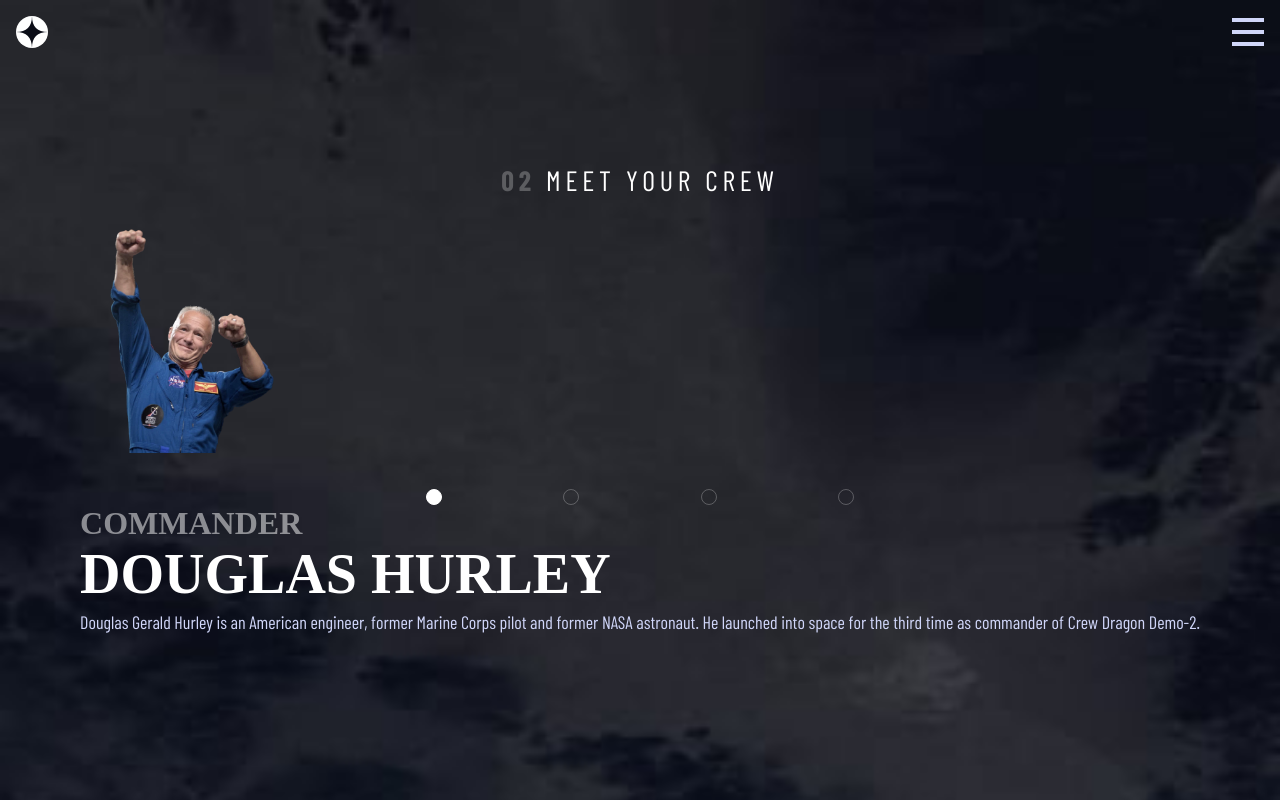
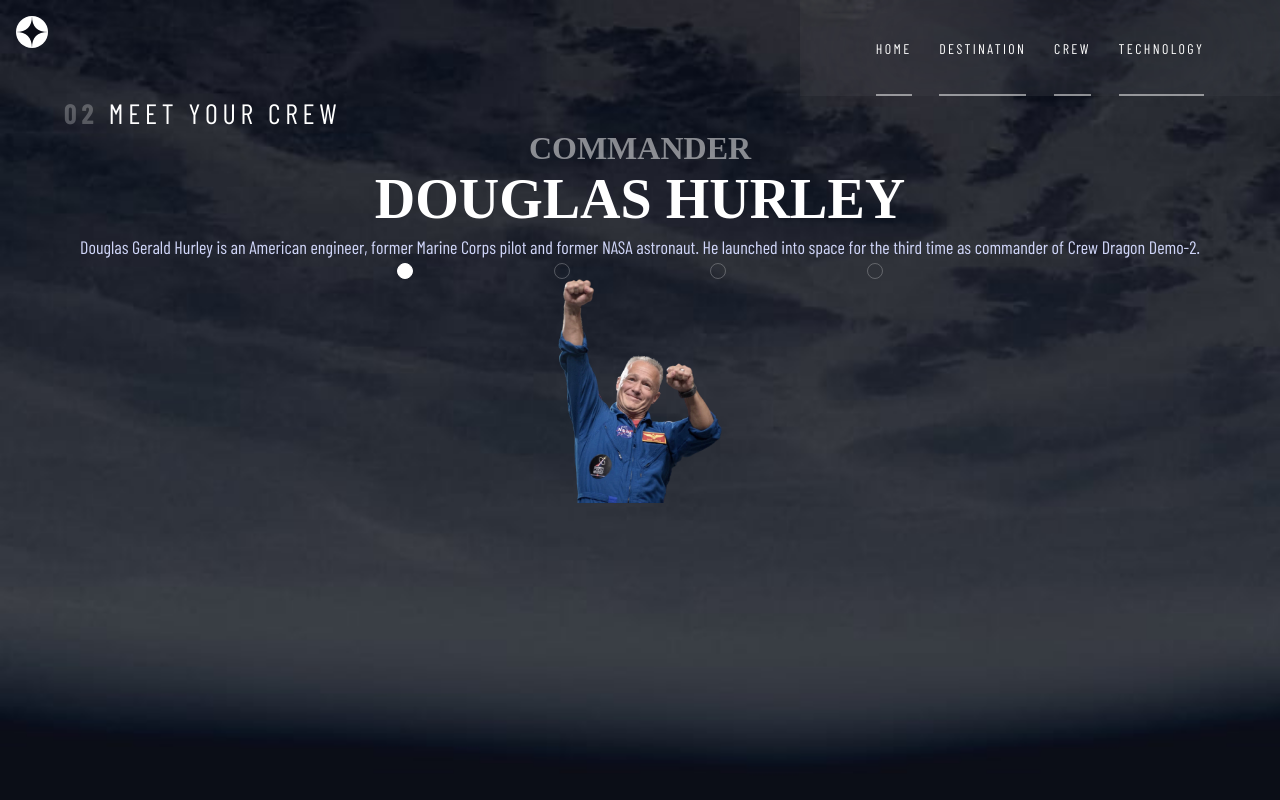
Before and after one commit to arun-roberts/fem006_space_tourism_website, a Next.js app: page /crew in a window 1280 px wide. Built offline with nearby package versions, Linux system fonts and the light colour scheme; a web font is replaced by a local one.

Commit message:
Reworked some functionality to better work with tablet and desktop. Created tablet break point and began styling the nav.

```diff
--- a/pages/_app.tsx
+++ b/pages/_app.tsx
@@ -1,6 +1,6 @@
 import '../styles/globals.css'
 import type { AppProps } from 'next/app'
-import { useState } from 'react'
+import { useState, useEffect } from 'react'
 import AppContext from '../public/context.js'
 import Layout from '../components/Layout'
 import Meta from '../components/Meta'
@@ -9,13 +9,18 @@
   const [ currentDest, setCurrentDest ] = useState(0)
   const [ currentCrew, setCurrentCrew ] = useState<number>(0)
   const [ currentTech, setCurrentTech ] = useState<number>(0)
+  const [ isDesktop, setIsDesktop ] = useState<boolean>(false)
+  useEffect(() => {
+    setIsDesktop(window.matchMedia(`(min-width: 1200px)`).matches)
+  },[])
   return (
     <AppContext.Provider
       value={{
         state: {
           currentDest,
           currentCrew,
-          currentTech
+          currentTech,
+          isDesktop
         },
         setCurrentDest,
         setCurrentCrew,
--- a/pages/crew.tsx
+++ b/pages/crew.tsx
@@ -21,8 +21,8 @@
   return (
     <div className="crew">
         <Meta />
+        <div className="crew-container">
         <h2 className="section-header"><span className="section-header__num">02</span> MEET YOUR CREW</h2>
-        <div className="crew-container">
           <div className="crew__image">
             <Image
               src={member.images.webp.slice(1) || member.images.png.slice(1)}
@@ -31,7 +31,9 @@
               alt={`Image of ${member.role} ${member.name}`}
             />
           </div>
-          <ContentPicker data={crew} buttonStyle={0} callback={setCurrentCrew}/>
+          <div className="crew__picker">
+            <ContentPicker data={crew} buttonStyle={0} callback={setCurrentCrew}/>
+          </div>
           <div className='crew-info'>
             <h3 className='crew-info__role'>{member.role}</h3>
             <h4 className='crew-info__name'>{member.name}</h4>
--- a/pages/destination.tsx
+++ b/pages/destination.tsx
@@ -22,8 +22,8 @@
   return (
     <div className="destination">
         <Meta />
-        <h1 className="section-header"><span className='section-header__num'>01</span> PICK YOUR DESTINATION</h1>
-        <div className='dest-container'>
+        <div className='destination-container'>
+            <h1 className="section-header"><span className='section-header__num'>01</span> PICK YOUR DESTINATION</h1>
             <div className='destination__image'>
                 <Image
                     src={destination.images.png.slice(1)}
--- a/styles/globals.css
+++ b/styles/globals.css
@@ -51,6 +51,12 @@
 
 .numbered__list {
   counter-reset: numeral-counter;
+  display: -webkit-box;
+  display: -ms-flexbox;
+  display: flex;
+  -webkit-box-pack: space-evenly;
+      -ms-flex-pack: space-evenly;
+          justify-content: space-evenly;
 }
 
 .numbered__list-item {
@@ -220,7 +226,6 @@
   width: 2rem;
   height: 2rem;
   position: relative;
-  display: block;
 }
 
 .sub-header {
@@ -239,8 +244,8 @@
   position: absolute;
   top: 0;
   height: 100vh;
-  -webkit-transition: all 0.2s ease-in;
-  transition: all 0.2s ease-in;
+  -webkit-transition: all 0.3s ease;
+  transition: all 0.3s ease;
   background-color: rgba(255, 255, 255, 0.04);
   -webkit-backdrop-filter: blur(81.5485px);
           backdrop-filter: blur(81.5485px);
@@ -262,8 +267,7 @@
   width: 2rem;
   height: 2rem;
   position: relative;
-  display: block;
-  margin: 1rem;
+  margin: 0;
 }
 
 .nav--open {
@@ -310,9 +314,9 @@
 }
 
 .nav-list-item__text--number {
-  display: inline-block;
-  font-weight: bold;
+  margin: 0;
   width: 1rem;
+  font-weight: 700;
 }
 
 .section-header {
@@ -323,6 +327,7 @@
   letter-spacing: 4.75px;
   color: #fff;
   font-weight: 400;
+  display: inline;
 }
 
 .section-header__num {
@@ -336,8 +341,7 @@
   top: 0;
   width: 100%;
   height: 100vh;
-  background: #0b0d17 url("../public/assets/home/background-home-mobile.jpg") no-repeat;
-  background-size: cover;
+  background: #0b0d17 url("../public/assets/home/background-home-mobile.jpg") no-repeat center/100%;
   display: -webkit-box;
   display: -ms-flexbox;
   display: flex;
@@ -387,7 +391,7 @@
   text-transform: uppercase;
   font-size: 32px;
   position: relative;
-  color: #0b0d17;
+  color: green;
   font-size: 20px;
   background-color: rgba(255, 255, 255, 0);
   display: -webkit-box;
@@ -423,44 +427,27 @@
   background-color: rgba(255, 255, 255, 0.25);
   -webkit-transform: scale(50%);
           transform: scale(50%);
-  z-index: 0;
+  z-index: -1;
 }
 
 .landing__button:hover::before {
-  -webkit-transform: scale(1);
-          transform: scale(1);
+  -webkit-transform: scale(150%);
+          transform: scale(150%);
+}
+
+.landing__button:active::before {
+  width: 97%;
+  height: 97%;
 }
 
 .landing__button::after {
   background-color: #fff;
-  z-index: 1;
+  z-index: -1;
 }
 
-.landing__button:active {
-  width: 148px;
-  height: 148px;
-}
-
-.landing__button:active::before {
-  -webkit-transform: scale(50%);
-          transform: scale(50%);
-}
-
-.dest-container {
-  display: -webkit-box;
-  display: -ms-flexbox;
-  display: flex;
-  -webkit-box-orient: vertical;
-  -webkit-box-direction: normal;
-      -ms-flex-direction: column;
-          flex-direction: column;
-  -webkit-box-pack: space-evenly;
-      -ms-flex-pack: space-evenly;
-          justify-content: space-evenly;
-  -webkit-box-align: center;
-      -ms-flex-align: center;
-          align-items: center;
-  width: 90%;
+.landing__button:active::after {
+  width: 96%;
+  height: 96%;
 }
 
 .destination {
@@ -469,18 +456,23 @@
   top: 0;
   width: 100%;
   height: 100vh;
-  background: #0b0d17 url("../public/assets/destination/background-destination-mobile.jpg") no-repeat;
-  background-size: cover;
+  background: #0b0d17 url("../public/assets/destination/background-destination-mobile.jpg") no-repeat center/100%;
+  padding-top: 6rem;
+}
+
+.destination-container {
+  width: 100%;
+  position: relative;
   display: -webkit-box;
   display: -ms-flexbox;
   display: flex;
-  -webkit-box-pack: center;
-      -ms-flex-pack: center;
-          justify-content: center;
   -webkit-box-orient: vertical;
   -webkit-box-direction: normal;
       -ms-flex-direction: column;
           flex-direction: column;
+  -webkit-box-pack: center;
+      -ms-flex-pack: center;
+          justify-content: center;
   -webkit-box-align: center;
       -ms-flex-align: center;
           align-items: center;
@@ -490,8 +482,7 @@
   width: 14rem;
   height: 14rem;
   position: relative;
-  display: inline-block;
-  margin: 2rem;
+  margin: 0;
 }
 
 .destination-info__heading {
@@ -552,8 +543,13 @@
   top: 0;
   width: 100%;
   height: 100vh;
-  background: #0b0d17 url("../public/assets/crew/background-crew-mobile.jpg") no-repeat;
-  background-size: cover;
+  background: #0b0d17 url("../public/assets/crew/background-crew-mobile.jpg") no-repeat center/100%;
+  padding-top: 6rem;
+}
+
+.crew-container {
+  width: 100%;
+  position: relative;
   display: -webkit-box;
   display: -ms-flexbox;
   display: flex;
@@ -573,8 +569,15 @@
   width: 14rem;
   height: 14rem;
   position: relative;
-  display: inline-block;
-  margin: 2rem auto;
+  margin: 0;
+}
+
+.crew__picker {
+  width: 100%;
+}
+
+.crew-info {
+  text-align: center;
 }
 
 .crew-info__role {
@@ -606,8 +609,13 @@
   top: 0;
   width: 100%;
   height: 100vh;
-  background: #0b0d17 url("../public/assets/technology/background-technology-mobile.jpg") no-repeat;
-  background-size: cover;
+  background: #0b0d17 url("../public/assets/technology/background-technology-mobile.jpg") no-repeat center/100%;
+  padding-top: 6rem;
+}
+
+.tech-container {
+  width: 100%;
+  position: relative;
   display: -webkit-box;
   display: -ms-flexbox;
   display: flex;
@@ -624,11 +632,13 @@
 }
 
 .tech__image {
-  width: 14rem;
-  height: 14rem;
+  height: 15rem;
+  width: 102vw;
   position: relative;
-  display: inline-block;
-  margin: 2rem;
+}
+
+.tech-info {
+  text-align: center;
 }
 
 .tech-info__sub {
@@ -655,4 +665,107 @@
   line-height: 32px;
   color: #d0d6f9;
 }
+
+@media screen and (min-width: 800px) {
+  .section-header {
+    display: block;
+    width: 90%;
+  }
+  .header__hamburger {
+    display: none;
+  }
+  .nav {
+    top: 0;
+    right: 0;
+    height: 6rem;
+    background-color: rgba(255, 255, 255, 0.04);
+    -webkit-backdrop-filter: blur(81.5485px);
+            backdrop-filter: blur(81.5485px);
+    display: -webkit-box;
+    display: -ms-flexbox;
+    display: flex;
+    -webkit-box-orient: horizontal;
+    -webkit-box-direction: normal;
+        -ms-flex-direction: row;
+            flex-direction: row;
+    width: 30rem;
+  }
+  .nav--closed {
+    -webkit-transform: none;
+            transform: none;
+    right: 0;
+    width: 30rem;
+  }
+  .nav__exit {
+    display: none;
+  }
+  .nav-list {
+    -webkit-box-orient: horizontal;
+    -webkit-box-direction: normal;
+        -ms-flex-direction: row;
+            flex-direction: row;
+    -webkit-box-pack: space-evenly;
+        -ms-flex-pack: space-evenly;
+            justify-content: space-evenly;
+    -webkit-box-align: center;
+        -ms-flex-align: center;
+            align-items: center;
+    width: 80%;
+    height: 100%;
+  }
+  .nav-list-item {
+    height: 100%;
+    position: relative;
+    display: -webkit-box;
+    display: -ms-flexbox;
+    display: flex;
+    -webkit-box-align: center;
+        -ms-flex-align: center;
+            align-items: center;
+  }
+  .nav-list-item::before {
+    position: absolute;
+    content: '';
+    bottom: 0;
+    width: 100%;
+    border-bottom: 2px solid rgba(255, 255, 255, 0.5);
+  }
+  .nav-list-item__text--number {
+    display: none;
+  }
+  .landing {
+    background: #0b0d17 url("../public/assets/home/background-home-tablet.jpg") no-repeat center/100%;
+  }
+  .destination {
+    background: #0b0d17 url("../public/assets/destination/background-destination-tablet.jpg") no-repeat center/100%;
+    padding-top: 6rem;
+  }
+  .crew {
+    background: #0b0d17 url("../public/assets/crew/background-crew-tablet.jpg") no-repeat center/100%;
+    padding-top: 6rem;
+  }
+  .crew__image {
+    -webkit-box-ordinal-group: 4;
+        -ms-flex-order: 3;
+            order: 3;
+  }
+  .crew__picker {
+    -webkit-box-ordinal-group: 3;
+        -ms-flex-order: 2;
+            order: 2;
+  }
+  .crew-info {
+    -webkit-box-ordinal-group: 2;
+        -ms-flex-order: 1;
+            order: 1;
+  }
+  .tech {
+    background: #0b0d17 url("../public/assets/technology/background-technology-tablet.jpg") no-repeat center/100%;
+    padding-top: 6rem;
+  }
+  .tech__image {
+    height: 25rem;
+    width: 102vw;
+  }
+}
 /*# sourceMappingURL=globals.css.map */
--- a/styles/globals.sass
+++ b/styles/globals.sass
@@ -5,7 +5,9 @@
 $dark-blue: #0b0d17
 $light-blue: #d0d6f9
 $basic-white: #fff
-$transparent-white: rgba(255, 255, 255, 0.25)
+$half-transparent-white: rgba(255, 255, 255, 0.5)
+$quarter-white: rgba(255, 255, 255, 0.25)
+$nav-white: rgba(255, 255, 255, 0.04)
 
 // ------------FONT GENERALS------------------
 @mixin bellefair-white
@@ -103,7 +105,7 @@
 
     &--inactive
       background-color: rgba(255, 255, 255, 0)
-      border: 1px solid $transparent-white
+      border: 1px solid $quarter-white
       color: $basic-white
 
 
@@ -112,6 +114,8 @@
 
   &__list
     counter-reset: numeral-counter
+    display: flex
+    justify-content: space-evenly
 
     &-item
       color: $basic-white
@@ -150,7 +154,7 @@
 
     &--inactive
       background-color: rgba(255, 255, 255, 0)
-      border: 1px solid $transparent-white
+      border: 1px solid $quarter-white
       color: $basic-white
 
 .named
@@ -182,7 +186,7 @@
 
     &--inactive::before
       transform: scaleX(0)
-      border-bottom: 2px solid $transparent-white
+      border-bottom: 2px solid $quarter-white
 
     &--inactive:hover::before
         transform: scaleX(1)
@@ -223,7 +227,6 @@
   z-index: 1
 
   &__logo
-    // position: absolute
     top: 0
     left: 0
     right: 0
@@ -241,7 +244,6 @@
   width: 2rem
   height: 2rem
   position: relative
-  display: block
 
 .sub-header
   @include subheading-one
@@ -253,7 +255,7 @@
   position: absolute
   top: 0
   height: 100vh
-  transition: all 0.2s ease-in
+  transition: all 0.3s ease
   background-color: rgba(255, 255, 255, 0.04)
   backdrop-filter: blur(81.5485px)
   display: flex
@@ -266,8 +268,7 @@
     width: 2rem
     height: 2rem
     position: relative
-    display: block
-    margin: 1rem
+    margin: 0
 
   &--open
     transform: scaleX(1)
@@ -293,14 +294,16 @@
         font-weight: normal
 
         &--number
-          display: inline-block
-          font-weight: bold
+          margin: 0
           width: 1rem
+          font-weight: 700
+
 
 .section-header
   @include heading-five
   color: $basic-white
   font-weight: 400
+  display: inline
 
   &__num
     opacity: 0.25
@@ -312,8 +315,7 @@
   top: 0
   width: 100%
   height: 100vh
-  background: $dark-blue url('../public/assets/home/background-home-mobile.jpg') no-repeat
-  background-size: cover
+  background: $dark-blue url('../public/assets/home/background-home-mobile.jpg') no-repeat center/100%
   display: flex
   flex-direction: column
   justify-content: space-evenly
@@ -336,7 +338,7 @@
   &__button
     @include heading-four
     position: relative
-    color: $dark-blue
+    color: green
     font-size: 20px
     background-color: rgba(255, 255, 255, 0)
     display: flex
@@ -358,31 +360,24 @@
       transition: transform ease 250ms
 
     &::before
-      background-color: $transparent-white
+      background-color: $quarter-white
       transform: scale(50%)
-      z-index: 0
+      z-index: -1
 
     &:hover::before
-      transform: scale(1)
+      transform: scale(150%)
+
+    &:active::before
+      width: 97%
+      height: 97%
 
     &::after
       background-color: $basic-white
-      z-index: 1
+      z-index: -1
 
-
-    &:active
-      width: 148px
-      height: 148px
-
-      &::before
-        transform: scale(50%)
-
-.dest-container
-  display: flex
-  flex-direction: column
-  justify-content: space-evenly
-  align-items: center
-  width: 90%
+    &:active::after
+      width: 96%
+      height: 96%
 
 .destination
   position: absolute
@@ -390,19 +385,22 @@
   top: 0
   width: 100%
   height: 100vh
-  background: $dark-blue url('../public/assets/destination/background-destination-mobile.jpg') no-repeat
-  background-size: cover
-  display: flex
-  justify-content: center
-  flex-direction: column
-  align-items: center
+  background: $dark-blue url('../public/assets/destination/background-destination-mobile.jpg') no-repeat center/100%
+  padding-top: 6rem
+
+  &-container
+    width: 100%
+    position: relative
+    display: flex
+    flex-direction: column
+    justify-content: center
+    align-items: center
 
   &__image
     width: 14rem
     height: 14rem
     position: relative
-    display: inline-block
-    margin: 2rem
+    margin: 0
 
   &-info
 
@@ -438,21 +436,28 @@
   top: 0
   width: 100%
   height: 100vh
-  background: $dark-blue url('../public/assets/crew/background-crew-mobile.jpg') no-repeat
-  background-size: cover
-  display: flex
-  justify-content: center
-  flex-direction: column
-  align-items: center
+  background: $dark-blue url('../public/assets/crew/background-crew-mobile.jpg') no-repeat center/100%
+  padding-top: 6rem
+
+  &-container
+    width: 100%
+    position: relative
+    display: flex
+    justify-content: center
+    flex-direction: column
+    align-items: center
 
   &__image
     width: 14rem
     height: 14rem
     position: relative
-    display: inline-block
-    margin: 2rem auto
+    margin: 0
+
+  &__picker
+    width: 100%
 
   &-info
+    text-align: center
 
     &__role
       @include heading-four
@@ -471,21 +476,24 @@
   top: 0
   width: 100%
   height: 100vh
-  background: $dark-blue url('../public/assets/technology/background-technology-mobile.jpg') no-repeat
-  background-size: cover
-  display: flex
-  justify-content: center
-  flex-direction: column
-  align-items: center
+  background: $dark-blue url('../public/assets/technology/background-technology-mobile.jpg') no-repeat center/100%
+  padding-top: 6rem
+
+  &-container
+    width: 100%
+    position: relative
+    display: flex
+    justify-content: center
+    flex-direction: column
+    align-items: center
 
   &__image
-    width: 14rem
-    height: 14rem
+    height: 15rem
+    width: 102vw
     position: relative
-    display: inline-block
-    margin: 2rem
 
   &-info
+    text-align: center
 
     &__sub
       @include nav-text
@@ -497,3 +505,81 @@
     &__description
       @include body-text
       color: $light-blue
+
+@media screen and (min-width: 800px)
+  .section-header
+    display: block
+    width: 90%
+
+  .header__hamburger
+    display: none
+
+  .nav
+    top: 0
+    right: 0
+    height: 6rem
+    background-color: rgba(255, 255, 255, 0.04)
+    backdrop-filter: blur(81.5485px)
+    display: flex
+    flex-direction: row
+
+    width: 30rem
+
+    &--closed
+      transform: none
+      right: 0
+      width: 30rem
+
+    &__exit
+      display: none
+
+    &-list
+      flex-direction: row
+      justify-content: space-evenly
+      align-items: center
+      width: 80%
+      height: 100%
+
+      &-item
+        height: 100%
+        position: relative
+        display: flex
+        align-items: center
+
+        &::before
+          position: absolute
+          content: ''
+          bottom: 0
+          width: 100%
+          border-bottom: 2px solid $half-transparent-white
+
+        &__text--number
+          display: none
+
+  .landing
+    background: $dark-blue url('../public/assets/home/background-home-tablet.jpg') no-repeat center/100%
+
+  .destination
+    background: $dark-blue url('../public/assets/destination/background-destination-tablet.jpg') no-repeat center/100%
+    padding-top: 6rem
+
+  .crew
+    background: $dark-blue url('../public/assets/crew/background-crew-tablet.jpg') no-repeat center/100%
+    padding-top: 6rem
+
+    &__image
+      order: 3
+
+    &__picker
+      order: 2
+
+    &-info
+      order: 1
+
+  .tech
+    background: $dark-blue url('../public/assets/technology/background-technology-tablet.jpg') no-repeat center/100%
+    padding-top: 6rem
+
+    &__image
+      height: 25rem
+      width: 102vw
```
Also changed, not shown: pages/technology.tsx (+10 -4 lines), 1 other file (tests, documents, lock files or other folders).
